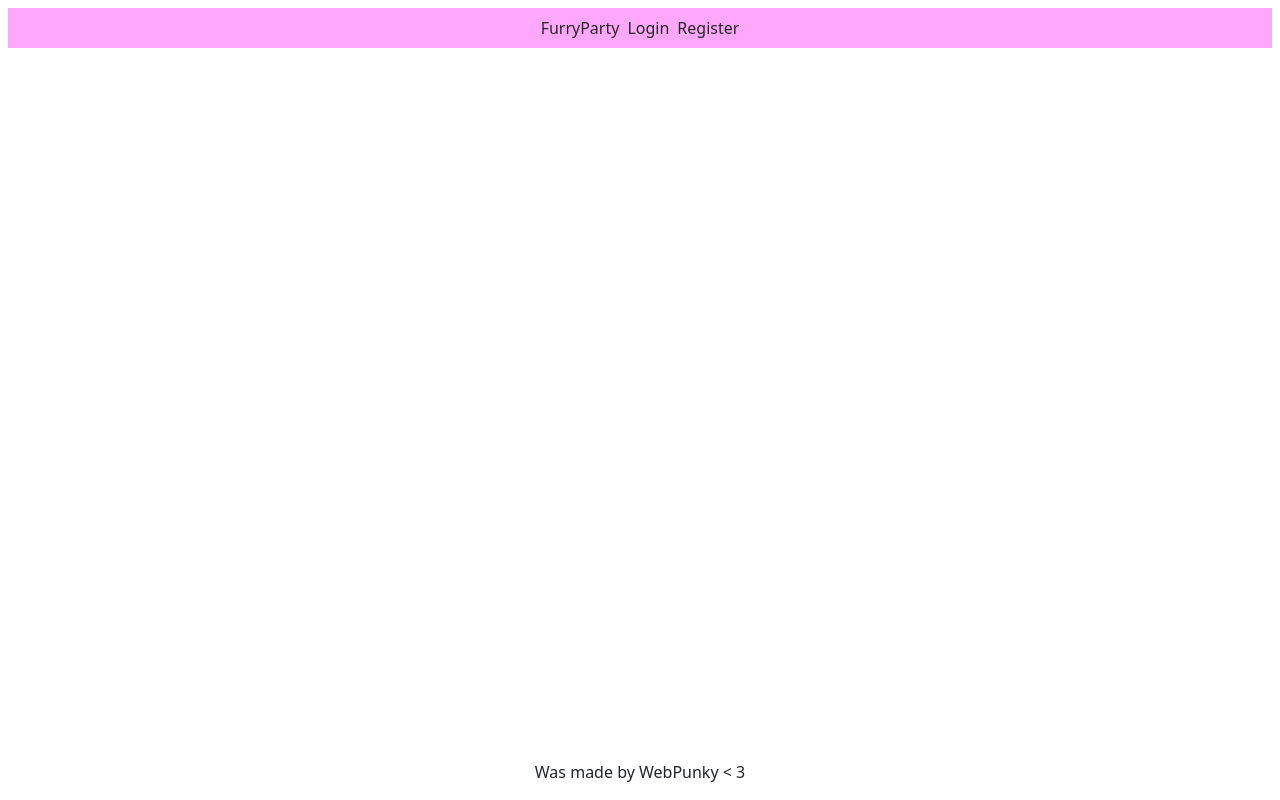
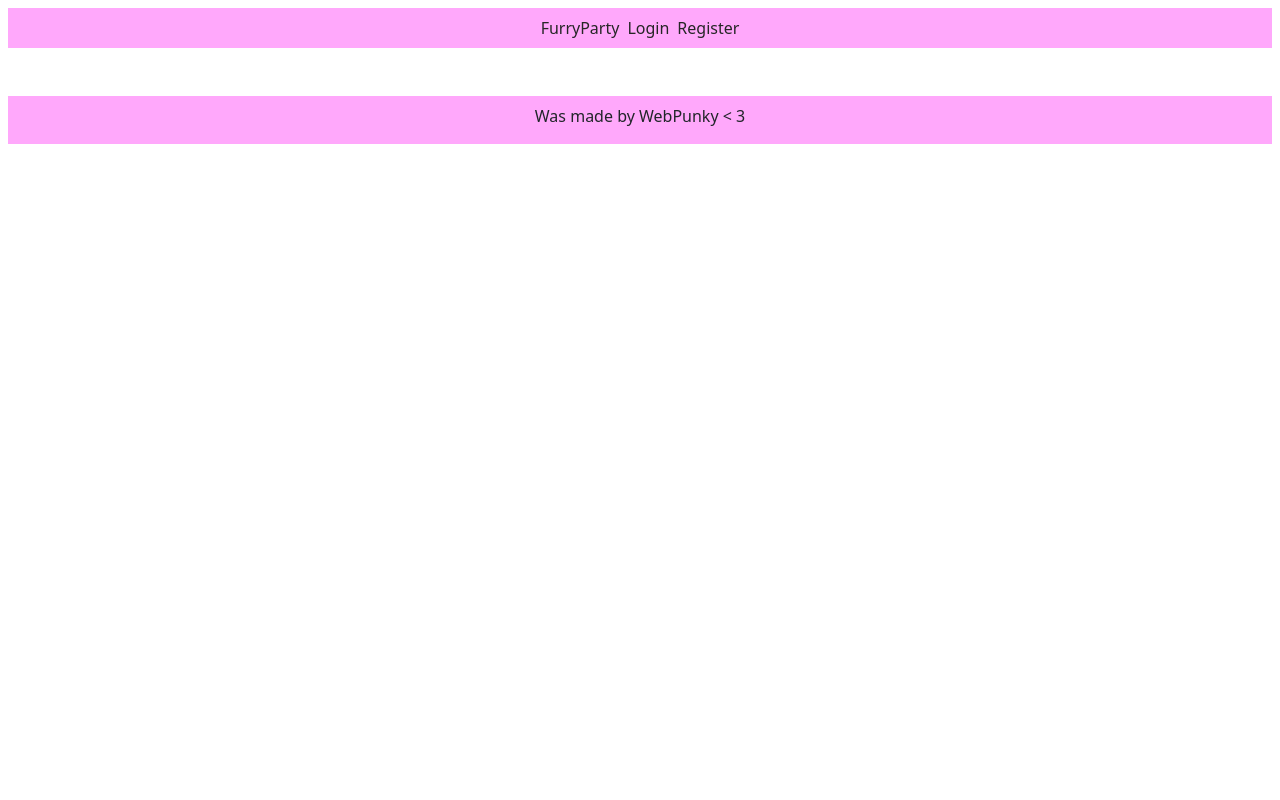
Before and after one commit to WebPunky/demo_college_attempt, a Django app: page /hero/ in a window 1280 px wide. Run offline with Django 5.2, Linux system fonts and the light colour scheme; data that the repository does not hold is empty; some libraries are stand-ins or nearby versions.

Commit message:
Udpate README

```diff
--- a/main/static/main/style.css
+++ b/main/static/main/style.css
@@ -75,4 +75,5 @@ footer {
     justify-content: center;
     align-items: center;
     flex-direction: row;
+    background-color: #ffa8fb;
 }
--- a/main/templates/main/base.html
+++ b/main/templates/main/base.html
@@ -30,14 +30,14 @@
     </header>
     <main class="container my-1">
         <div class="row justify-content-center">
-                    {% block content %}
+            {% block content %}
 
-                    {% endblock content %}
+            {% endblock content %}
         </div>
     </main>
 
-    <footer class="mt-auto">
-        <p class="">Was made by WebPunky &#60 3</p>
+    <footer class="m-2">
+        <p class="mt-2">Was made by WebPunky &#60 3</p>
     </footer>
 </body>
 </html>
--- a/main/templates/main/hero.html
+++ b/main/templates/main/hero.html
@@ -19,8 +19,10 @@
                         {% endif %}
                         <div class="card-body">
                             <h3 class="card-title">{{ service.title }}</h3>
-                            <p class="card-text text-muted">{{ service.desc }}</p>
+                            <p class="card-text text-muted">{{ service.desc|linebreaks }}</p>
+
                         </div>
+                        <p class="card-text m-2"><b>{{ service.price }} рублей/час</b></p>
                     </div>
                 </div>
             {% endfor %}
```
Also changed, not shown: README.md.
